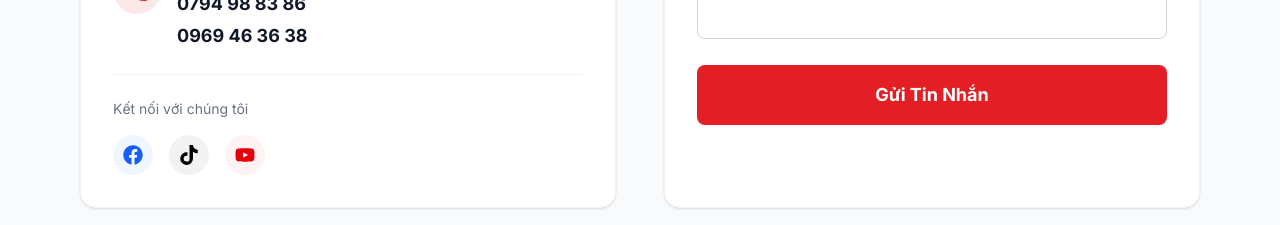
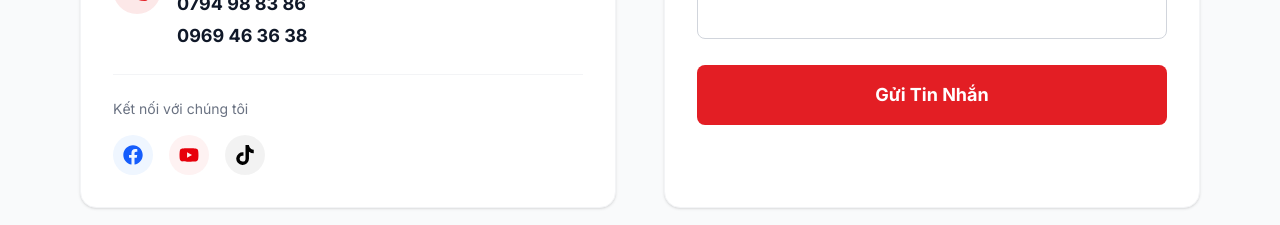
Before and after one commit to mingtmt/auto-service-web, a Next.js app: page /en/contact in a window 1280 px wide. Shown: the part 840-1065 px from the top of the page. Built offline with nearby package versions, Linux system fonts and the light colour scheme.

Commit message:
update map

```diff
--- a/src/app/(website)/[lang]/contact/page.tsx
+++ b/src/app/(website)/[lang]/contact/page.tsx
@@ -1,6 +1,7 @@
 import { getDictionary, Locale } from "@/dictionaries";
 import { MapPin, Phone, CheckCircle2 } from "lucide-react";
 import { FaFacebook, FaYoutube, FaTiktok } from "react-icons/fa";
+import { CONTACT_INFO } from "@/lib/data";
 
 type Props = {
   params: Promise<{ lang: string }>;
@@ -104,7 +105,7 @@ export default async function ContactPage({ params }: Props) {
                 </p>
                 <div className="flex gap-4">
                   <a
-                    href="https://www.facebook.com/garage.khoacar/"
+                    href={CONTACT_INFO.social.facebook}
                     target="_blank"
                     rel="noreferrer"
                     className="w-10 h-10 rounded-full bg-blue-50 text-blue-600 flex items-center justify-center hover:bg-blue-600 hover:text-white transition"
@@ -112,20 +113,20 @@ export default async function ContactPage({ params }: Props) {
                     <FaFacebook size={20} />
                   </a>
                   <a
-                    href="https://www.tiktok.com/@khoa.car"
+                    href={CONTACT_INFO.social.youtube}
+                    target="_blank"
+                    rel="noreferrer"
+                    className="w-10 h-10 rounded-full bg-red-50 text-red-600 flex items-center justify-center hover:bg-red-600 hover:text-white transition"
+                  >
+                    <FaYoutube size={20} />
+                  </a>
+                  <a
+                    href={CONTACT_INFO.social.tiktok}
                     target="_blank"
                     rel="noreferrer"
                     className="w-10 h-10 rounded-full bg-black/5 text-black flex items-center justify-center hover:bg-black hover:text-white transition"
                   >
                     <FaTiktok size={20} />
-                  </a>
-                  <a
-                    href="#"
-                    target="_blank"
-                    rel="noreferrer"
-                    className="w-10 h-10 rounded-full bg-red-50 text-red-600 flex items-center justify-center hover:bg-red-600 hover:text-white transition"
-                  >
-                    <FaYoutube size={20} />
                   </a>
                 </div>
               </div>
@@ -193,7 +194,7 @@ export default async function ContactPage({ params }: Props) {
         {/* Google Maps */}
         <div className="mt-12 rounded-2xl overflow-hidden shadow-sm border border-gray-100 h-[400px]">
           <iframe
-            src="https://www.google.com/maps/embed?pb=!1m18!1m12!1m3!1d3920.038165516769!2d106.7337373!3d10.731518!2m3!1f0!2f0!3f0!3m2!1i1024!2i768!4f13.1!3m3!1m2!1s0x0%3A0x0!2zMTDCsDQzJzUzLjUiTiAxMDbCsDQ0JzAxLjUiRQ!5e0!3m2!1svi!2s!4v1610000000000!5m2!1svi!2s"
+            src="https://www.google.com/maps/embed?pb=!1m18!1m12!1m3!1d3920.102099600915!2d106.7339507109062!3d10.726608060065988!2m3!1f0!2f0!3f0!3m2!1i1024!2i768!4f13.1!3m3!1m2!1s0x317525e2277f02c7%3A0x7a9bd40c787a0b41!2sGarage%20Khoa%20Car%20Service!5e0!3m2!1svi!2s!4v1773831533591!5m2!1svi!2s"
             width="100%"
             height="100%"
             style={{ border: 0 }}
--- a/src/lib/data.ts
+++ b/src/lib/data.ts
@@ -169,7 +169,7 @@ export const CONTACT_INFO = {
   social: {
     facebook: "https://www.facebook.com/garage.khoacar/",
     youtube: "https://www.youtube.com/@KhoaCarService",
-    tiktok: "https://www.youtube.com/@KhoaCarService",
+    tiktok: "https://www.tiktok.com/@khoa.car",
   },
 };
 
```
